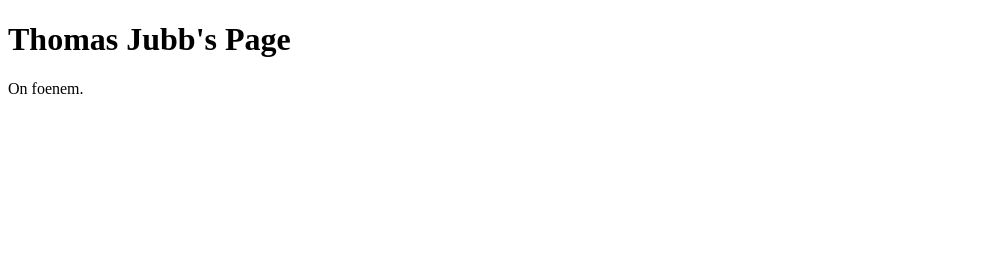
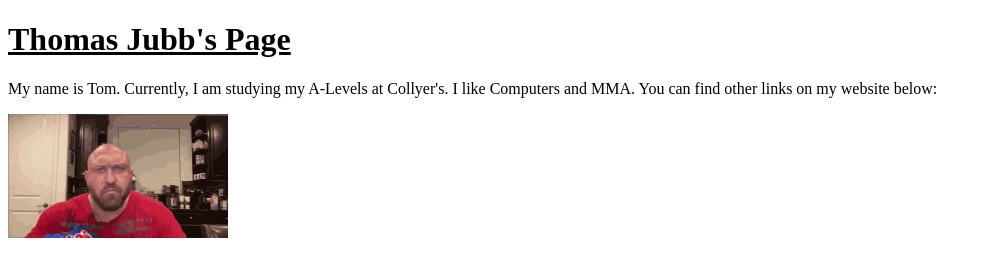
Before and after one commit to jubbtom/jubbtom.github.io, a plain HTML site: page index.html in a window 1280 px wide. Shown: the whole page, without its empty margins (0-991 px from the left). Drawn offline with Linux system fonts and the light colour scheme.

Commit message:
Added more to index

```diff
--- a/index.html
+++ b/index.html
@@ -1,7 +1,18 @@
 <!DOCTYPE html>
 <html>
+<head>
+<title>Thomas Jubb's Page</title>
+<style>h1 {
+     text-decoration: underline;
+}
+</style>
+</head>
 <body>
 <h1>Thomas Jubb's Page</h1>
-<p>On foenem.</p>
+<p>
+My name is Tom. Currently, I am studying my A-Levels at Collyer's. I like Computers and MMA.
+You can find other links on my website below:
+</p>
+<img src="images/chipGuy.gif">
 </body>
 </html>
```
Also changed, not shown: images/chipGuy.gif (added).
